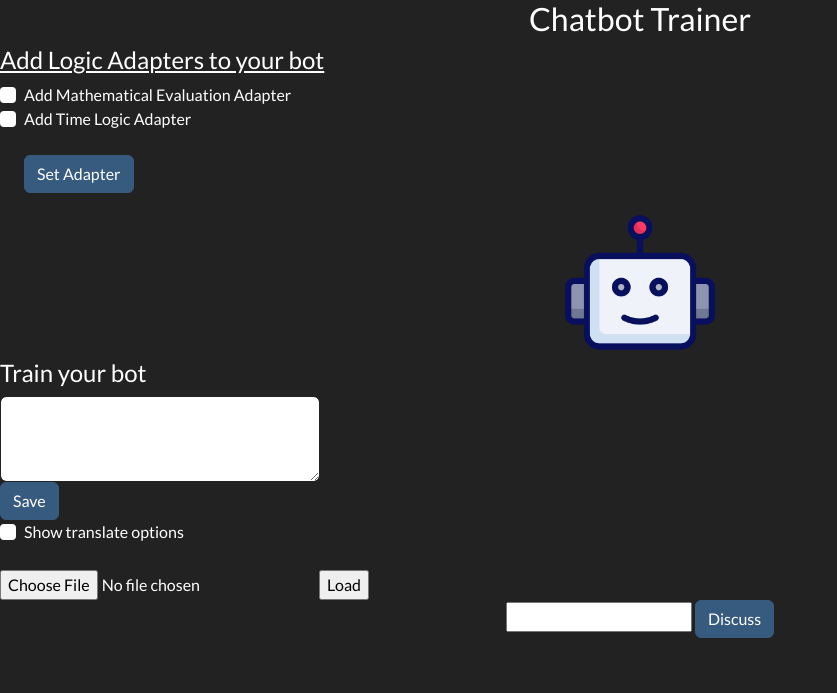
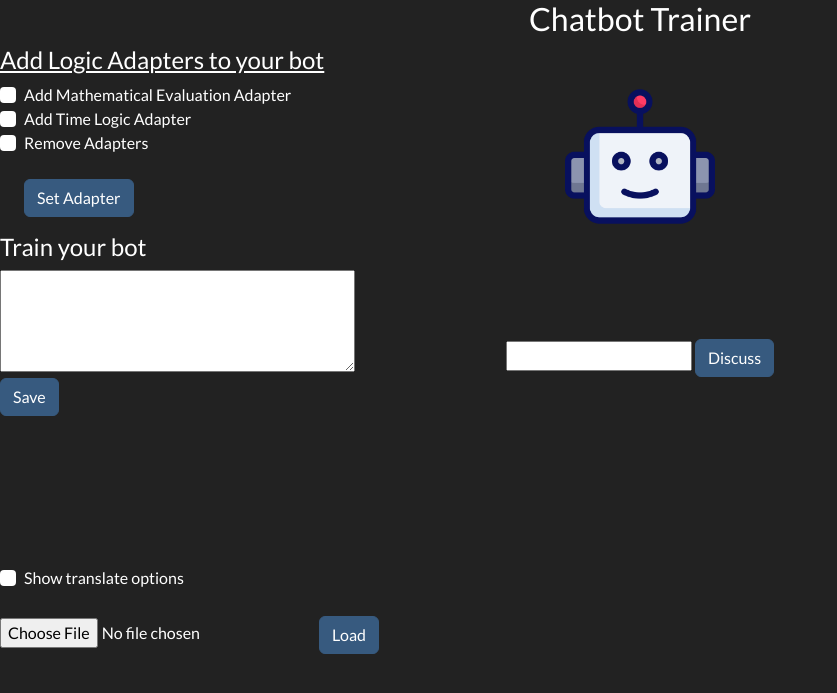
Before and after one commit to hannutt/chatbotTrainer, a Django app: page / in a window 1280 px wide. Shown: the top 693 px of the page, without its empty margins (0-837 px from the left). Run offline with Django 4.2, Linux system fonts and the light colour scheme; some libraries are stand-ins or nearby versions.

Commit message:
css fixes

```diff
--- a/bot/views.py
+++ b/bot/views.py
@@ -18,9 +18,10 @@ def getAdaptions(request):
     var.selection=request.POST.getlist('adaptions')
     print(var.selection[0])
 
-    if var.selection[0]=='math' or var.selection[0]=='time':
+    if var.selection[0]=='maths' or var.selection[0]=='times':
         var.adaptions=True
     else:
+
         print("no adaptions selected")
 
     return redirect(startingPage)
@@ -88,13 +89,13 @@ def readPdfFile(file):
 def discuss(request):
      talk=request.POST['talk']
      context={}
-     if var.adaptions and var.selection[0]=="math":
+     if var.adaptions and var.selection[0]=="maths":
          resp = var.cbMath.get_response(talk)
          context['resp']=resp
-     if var.adaptions and var.selection[0]=="time":
+     elif var.adaptions and var.selection[0]=="times":
          resp=var.cbTime.get_response(talk)
          context['resp']=resp
-     if var.adaptions==False:
+     elif var.adaptions==False:
         resp = var.CbotNoAdaptions.get_response(talk)
         context['resp']=resp
      return render(request,'index.html',context)
--- a/chatbot/static/js/scripts.js
+++ b/chatbot/static/js/scripts.js
@@ -46,11 +46,21 @@ function showTranslateOpt(cb) {
     }
 
 }
-var splitted=[]
+var splitted = []
 //select elementissä valittu teksti
 function getLanguages(lang) {
-    var langPairs=lang.options[lang.selectedIndex].text
-    splitted=langPairs.split('-')
+    var langPairs = lang.options[lang.selectedIndex].text
+    splitted = langPairs.split('-')
     console.log(splitted)
 
 }
+
+function removeAdapters(cb, math, time) {
+    if (cb) {
+        document.getElementById(math).checked = false
+        document.getElementById(time).checked = false
+        document.getElementById("delAdaptions").checked=false
+
+    }
+
+}
--- a/chatbot/static/styles.css
+++ b/chatbot/static/styles.css
@@ -1,10 +1,35 @@
 .botAnswer {
+    position: relative;
     background-color: whitesmoke;
     width: 20%;
     color: black;
     font-size: larger;
+    top: 50px;
 
 }
-.robotAnswer{
+
+.robotAnswer {
     display: flex;
 }
+
+
+.talk {
+    position: relative;
+    display: flex;
+    flex-direction: column;
+    bottom: 315px;
+}
+
+.textAreaTrain {
+    position: relative;
+    bottom: 150px;
+
+}
+
+.botimg {
+    position: relative;
+    display: flex;
+    flex-direction: column;
+    bottom: 150px;
+
+}
--- a/chatbot/templates/index.html
+++ b/chatbot/templates/index.html
@@ -18,11 +18,14 @@
     <form method="post" action="/adaptions/">
         {%csrf_token %}
         <div class="form-check">
-        <input type="checkbox" class="form-check-input" id="math" name="adaptions" value="math" autocomplete="off">
+            <input type="checkbox" class="form-check-input" id="math" name="adaptions" value="maths" autocomplete="off">
             <label class="form-check-label" for="math">Add Mathematical Evaluation Adapter</label>
             <br>
-         <input type="checkbox" class="form-check-input" id="time" name="adaptions" value="time" autocomplete="off">
+            <input type="checkbox" class="form-check-input" id="time" name="adaptions" value="times" autocomplete="off">
             <label class="form-check-label" for="math">Add Time Logic Adapter</label>
+            <br>
+             <input type="checkbox" class="form-check-input" id="delAdaptions" name="delAdaptions" value="noAdapters" autocomplete="off" onchange="removeAdapters(document.getElementById('delAdaptions'),document.getElementById('math').id,document.getElementById('time').id)">
+            <label class="form-check-label" for="delAdaptions">Remove Adapters</label>
             <br><br>
             <button class="btn btn-primary">Set Adapter</button>
         </div>
@@ -33,20 +36,25 @@
     <center>
         <div>
             <p class="botAnswer">{{resp}}</p>
-            <img src="/static/icons/robot256px.png" height="150" width="150">
+            <img class="botimg" src="/static/icons/robot256px.png" height="150" width="150">
         </div>
     </center>
-    <div id="trainBot">
 
-        <h4>Train your bot</h4>
+
+
 
         <form method="post" action="/trainbot/" id="train">
             {%csrf_token %}
-            <textarea class="form-control" rows="3" type="text" id="data" name="data"></textarea>
+            <div class="textAreaTrain">
+                <h4>Train your bot</h4>
+            <textarea rows="4" cols="40" type="text" id="data" name="data"></textarea>
+            <br>
             <input type="submit" value="Save" class="btn btn-primary">
+            </div>
         </form>
         <div class="form-check">
-        <input type="checkbox" class="form-check-input" id="translateOptions" name="translateOptions" autocomplete="off" onchange="showTranslateOpt(document.getElementById('translateOptions'))">
+            <input type="checkbox" class="form-check-input" id="translateOptions" name="translateOptions"
+                autocomplete="off" onchange="showTranslateOpt(document.getElementById('translateOptions'))">
             <label class="form-check-label" for="math">Show translate options</label>
             <select id="languages" hidden onchange="getLanguages(this)">
                 <option>Select</option>
@@ -61,17 +69,19 @@
         {%csrf_token %}
         <input type="file" id="loadfile" name="loadfile">
 
-        <input type="submit" value="Load">
+        <input type="submit" value="Load"class="btn btn-primary">
 
     </form>
 
     <center>
+        <div class="talk">
             <div>
             <form method="post" action="/discuss/">
                 {%csrf_token %}
                 <input type="text" name="talk" id="talk">
-            <input type="submit" value="Discuss"  class="btn btn-primary">
+                <input type="submit" value="Discuss" class="btn btn-primary">
             </form>
+            </div>
         </div>
     </center>
 
```
Also changed, not shown: README.md, chatbot/static/icons/cbfront.png (added). Lines whose indentation alone changed are shown as unchanged.
